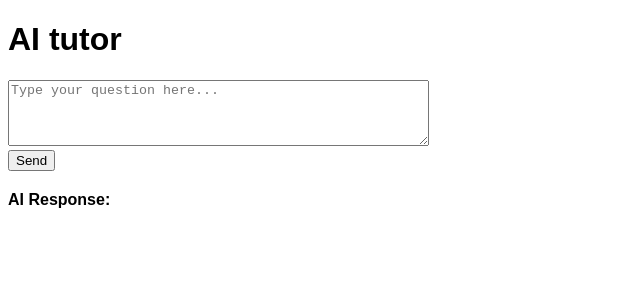
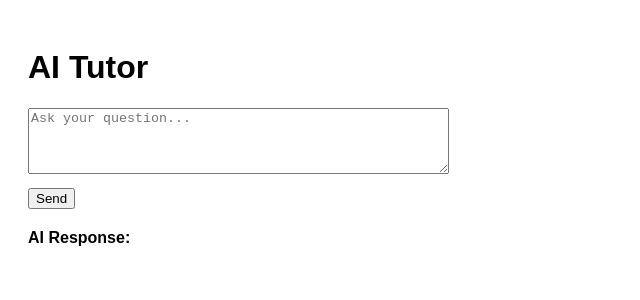
Before and after one commit to AtharvMixraw/ai-tutor, a React app: page / in a window 1280 px wide. Shown: the top 300 px of the page, without its empty margins (0-640 px from the left). Built offline with nearby package versions, Linux system fonts and the light colour scheme; the HTML template or start-up script is replaced by a standard one.

Commit message:
connected with ollama api

```diff
--- a/package.json
+++ b/package.json
@@ -16,6 +16,7 @@
     "build": "webpack"
   },
   "dependencies": {
+    "node-fetch": "^3.3.2",
     "react": "^19.1.0",
     "react-dom": "^19.1.0"
   }
--- a/src/App.jsx
+++ b/src/App.jsx
@@ -1,39 +1,58 @@
-import React, {useState} from 'react';
+import React, { useState } from 'react';
+// Import fetch
+
 const App = () => {
-    const [input,setInput] = useState('');
+  const [input, setInput] = useState('');
   const [response, setResponse] = useState('');
 
-    const handleSend = () => {
-        if(input.trim() === '') return;
+  const handleSend = async () => {
+    if (input.trim() === '') return;
 
-        setResponse('Thinking....');
-        setTimeout(()=> {
-            setResponse(`You asked: ${input}\nAI response: This is a simulated response to your question.`);
-        },500);
+    setResponse('Thinking...');
+
+    try {
+      const res = await fetch('http://127.0.0.1:11434/api/generate', {
+        method: 'POST',
+        headers: { 'Content-Type': 'application/json' },
+        body: JSON.stringify({
+          model: 'llama3.2',  // or your pulled model
+          prompt: input,
+          stream: false
+        })
+      });
+
+      const data = await res.json();
+      setResponse(data.response);
+    } catch (err) {
+      console.error(err);
+      setResponse('Error contacting AI model. Is Ollama running?');
+    }
+
     setInput('');
   };
 
   return (
-    <div style={{padding:'20x' , fontFamily: 'Arial'}}>
-      <h1>AI tutor</h1>
-      <div>
+    <div style={{ padding: '20px', fontFamily: 'Arial' }}>
+      <h1>AI Tutor</h1>
+
       <textarea
         rows="4"
         cols="50"
-            placeholder="Type your question here..."
+        placeholder="Ask your question..."
         value={input}
         onChange={(e) => setInput(e.target.value)}
       />
-        <br />
-        <div style={{marginTop:'10x'}}>
+
+      <div style={{ marginTop: '10px' }}>
         <button onClick={handleSend}>Send</button>
       </div>
+
       <div style={{ marginTop: '20px', whiteSpace: 'pre-wrap' }}>
         <strong>AI Response:</strong>
         <div>{response}</div>
       </div>
     </div>
-    </div>
   );
-}
+};
+
 export default App;
```
Also changed, not shown: 1 other file (tests, documents, lock files or other folders). Lines whose indentation alone changed are shown as unchanged.
